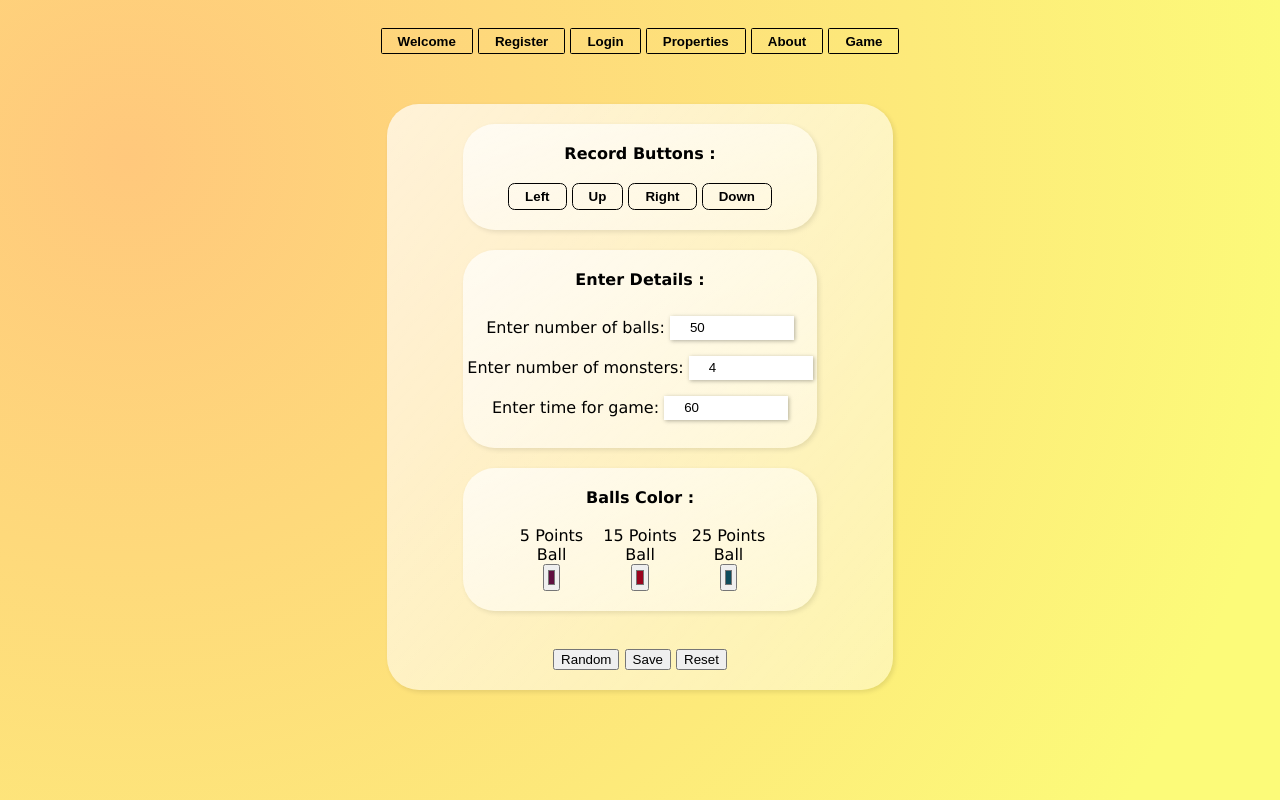
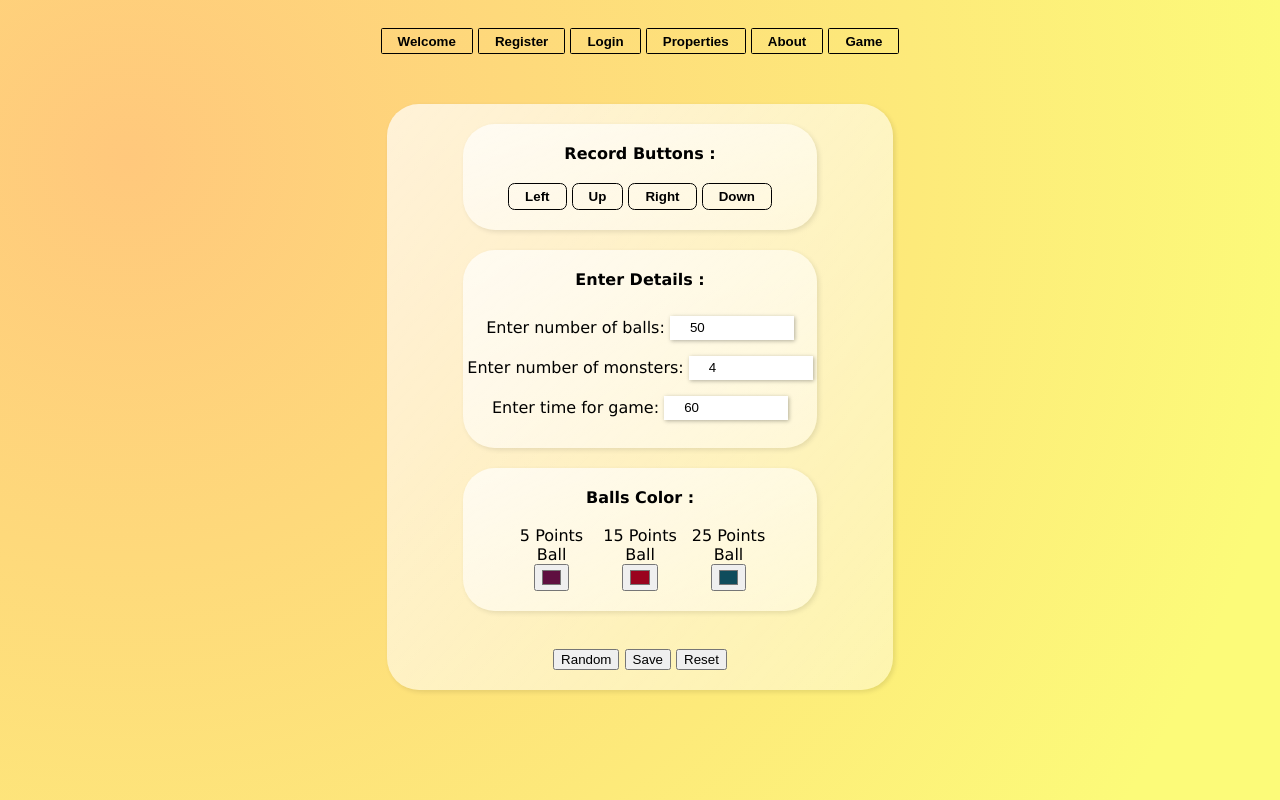
Before and after one commit to Web-Development-Environments-2021/Assignment2_315601849_315505685, a plain HTML site: page index.html in a window 1280 px wide. Both pictures are taken after a click on the button "Properties". Drawn offline with Linux system fonts and the light colour scheme.

Commit message:
start game button

```diff
--- a/index.html
+++ b/index.html
@@ -243,7 +243,7 @@
                   id="color_ball_5"
                   onchange="clickColor(0, -1, -1, 5)"
                   value="#5F0F40"
-                  style="width: 20%"
+                  style="width: 40%;padding-left: 5px;padding-right: 5px;"
                 />
               </div>
 
@@ -255,7 +255,7 @@
                   id="color_ball_15"
                   onchange="clickColor(0, -1, -1, 5)"
                   value="#9A031E"
-                  style="width: 20%"
+                  style="width: 40%;padding-left: 5px;padding-right: 5px;"
                 />
               </div>
               <div style="width: 25%">
@@ -266,7 +266,7 @@
                   id="color_ball_25"
                   onchange="clickColor(0, -1, -1, 5)"
                   value="#0F4C5C"
-                  style="width: 20%"
+                  style="width: 40%;padding-left: 5px;padding-right: 5px;"
                 />
               </div>
             </div>
@@ -304,6 +304,7 @@
         </div>
         <div id="game">
           <canvas id="canvas" height="500" width="700"></canvas>
+          <button onclick="StartGame()">Start New Game</button>
         </div>
       </div>
     </div>
```
